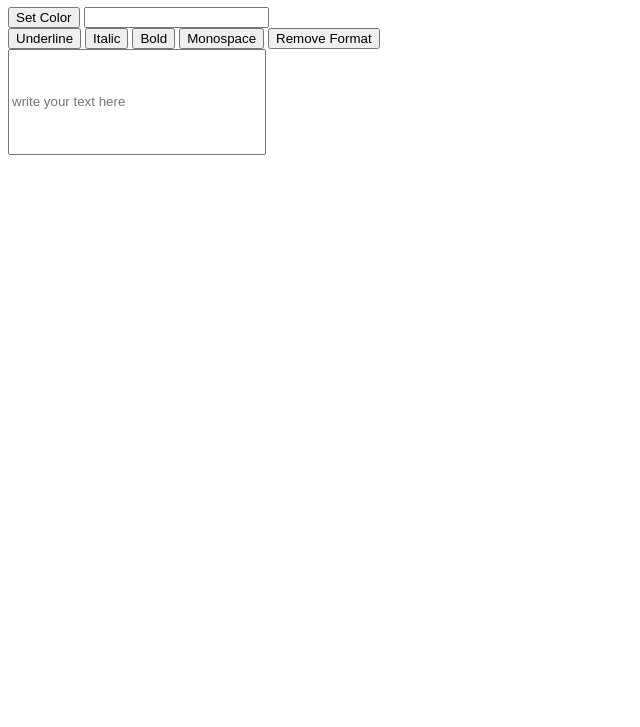
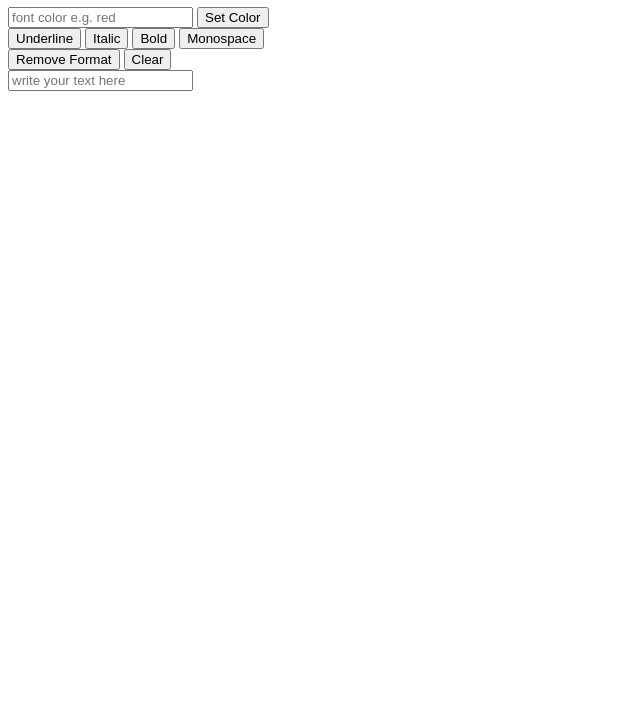
Before and after one commit to Yixin88/wordSmith, a plain HTML site: page index.html in a window 1280 px wide. Shown: the part 73-800 px from the top of the page, without its empty margins (0-640 px from the left). Drawn offline with Linux system fonts and the light colour scheme.

Commit message:
tidy up the structure and added clear button

```diff
--- a/index.html
+++ b/index.html
@@ -5,21 +5,21 @@
   </head>
   <body>
     <h1>WordSmith</h1>
+    <div class="flex_Container">
         <div class="content_Container">
-      <div class="setColor_Container">
-        <button onclick="setColor()">Set Color</button>
-        <input type="value" name="" id="">
-      </div>
+            <input type="value" name="" id="colorInput" placeholder="font color e.g. red">
+            <button id="colorBtn" onclick="setColor()">Set Color</button>
             <div class="button_Container">
                 <button onclick="toggleUnderline()">Underline</button>
                 <button onclick="toggleItalic()">Italic</button>
                 <button onclick="toggleBold()">Bold</button>
                 <button onclick="toggleMonospace()">Monospace</button>
-        <button onclick="removeFormat()">Remove Format</button>
             </div>
-      <div>
-        <input id="words" style="height:100px;width:250px"
-          placeholder="write your text here" />
+            <button id="removeBtn" onclick="removeFormat()">Remove Format</button>
+            <button id="clearBtn" onclick="clear()">Clear</button>
+            <div class="text_input">
+                <input id="words" placeholder="write your text here" />
+            </div>
         </div>
     </div>
         <script src="script.js"></script>
```
Lines whose indentation alone changed are shown as unchanged.
